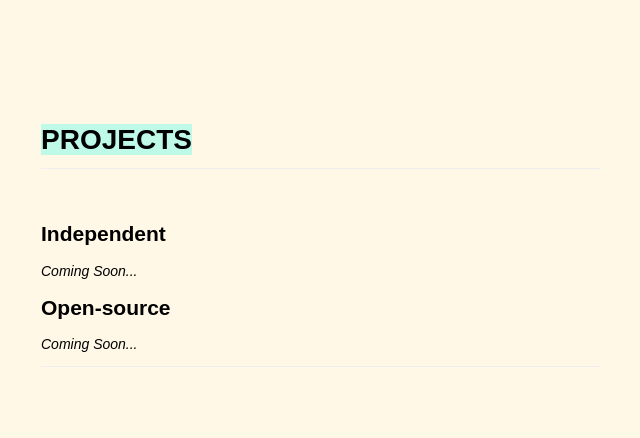
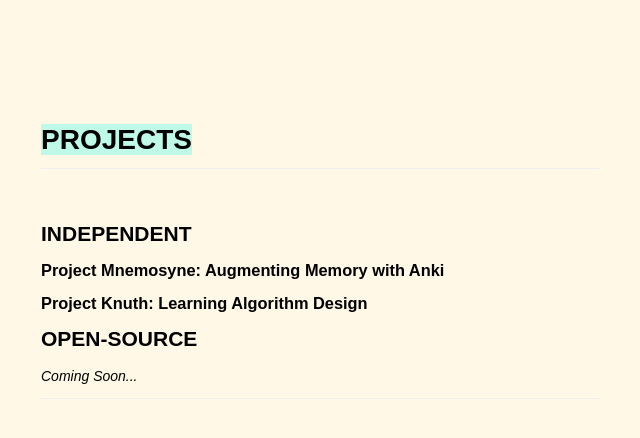
Before and after one commit to dCO2/rococo, a Jekyll site: the page built from projects/index.html, in a window 1280 px wide. Shown: the top 438 px of the page, without its empty margins (335-975 px from the left). Built offline with Jekyll 4.4.1, drawn with Linux system fonts in a browser that asks for light colours; some web fonts are replaced.

Commit message:
Update index.html

```diff
--- a/projects/index.html
+++ b/projects/index.html
@@ -10,8 +10,9 @@ permalink: projects/
 <br>
 
 <div class="post">
-    <h2>Independent</h2>
-    <i>Coming Soon...</i>
-    <h2>Open-source</h2>
+    <h2>INDEPENDENT</h2>
+    <h3>Project Mnemosyne: Augmenting Memory with Anki</h3>
+    <h3>Project Knuth: Learning Algorithm Design</h3>
+    <h2>OPEN-SOURCE</h2>
     <i>Coming Soon...</i>
 </div>
```
